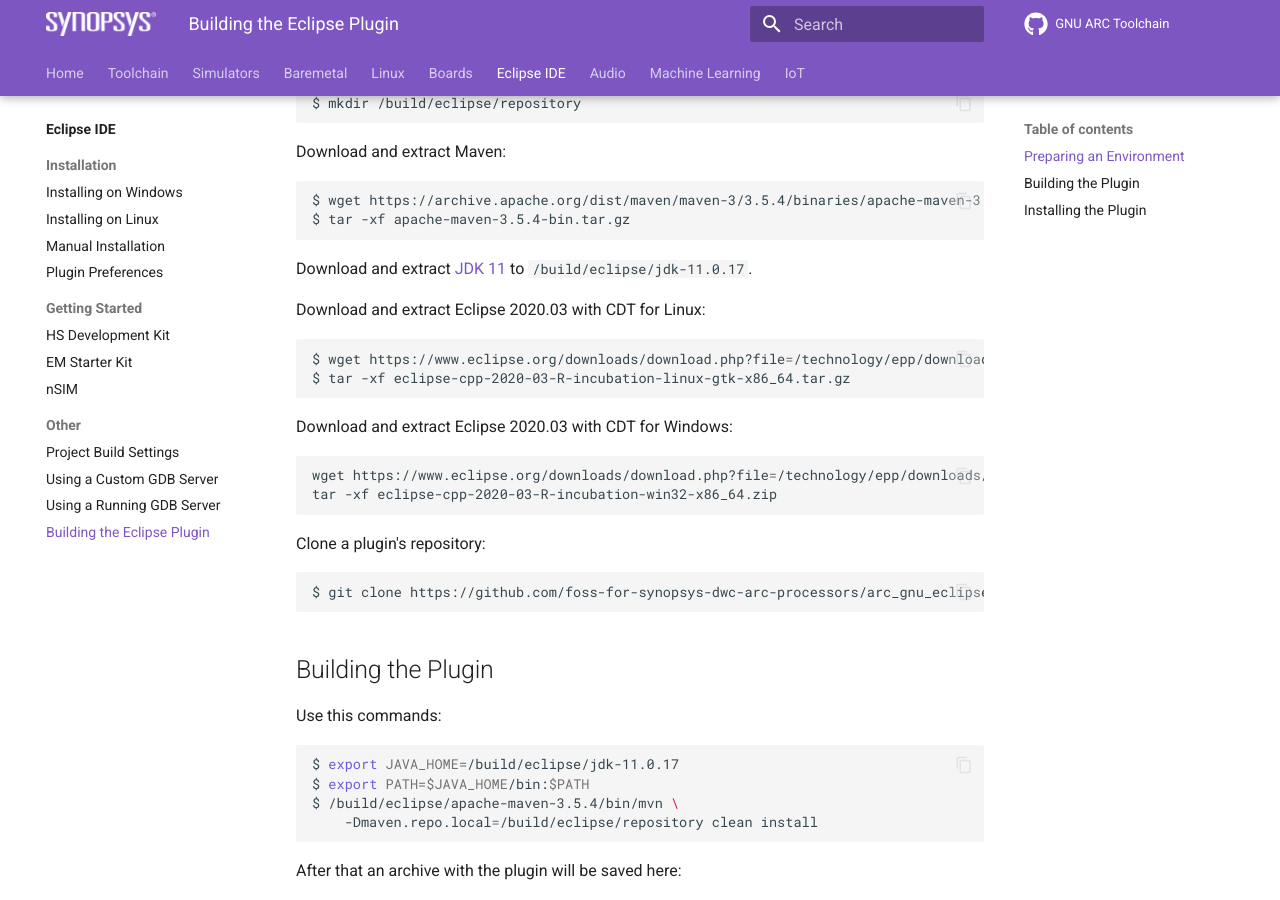
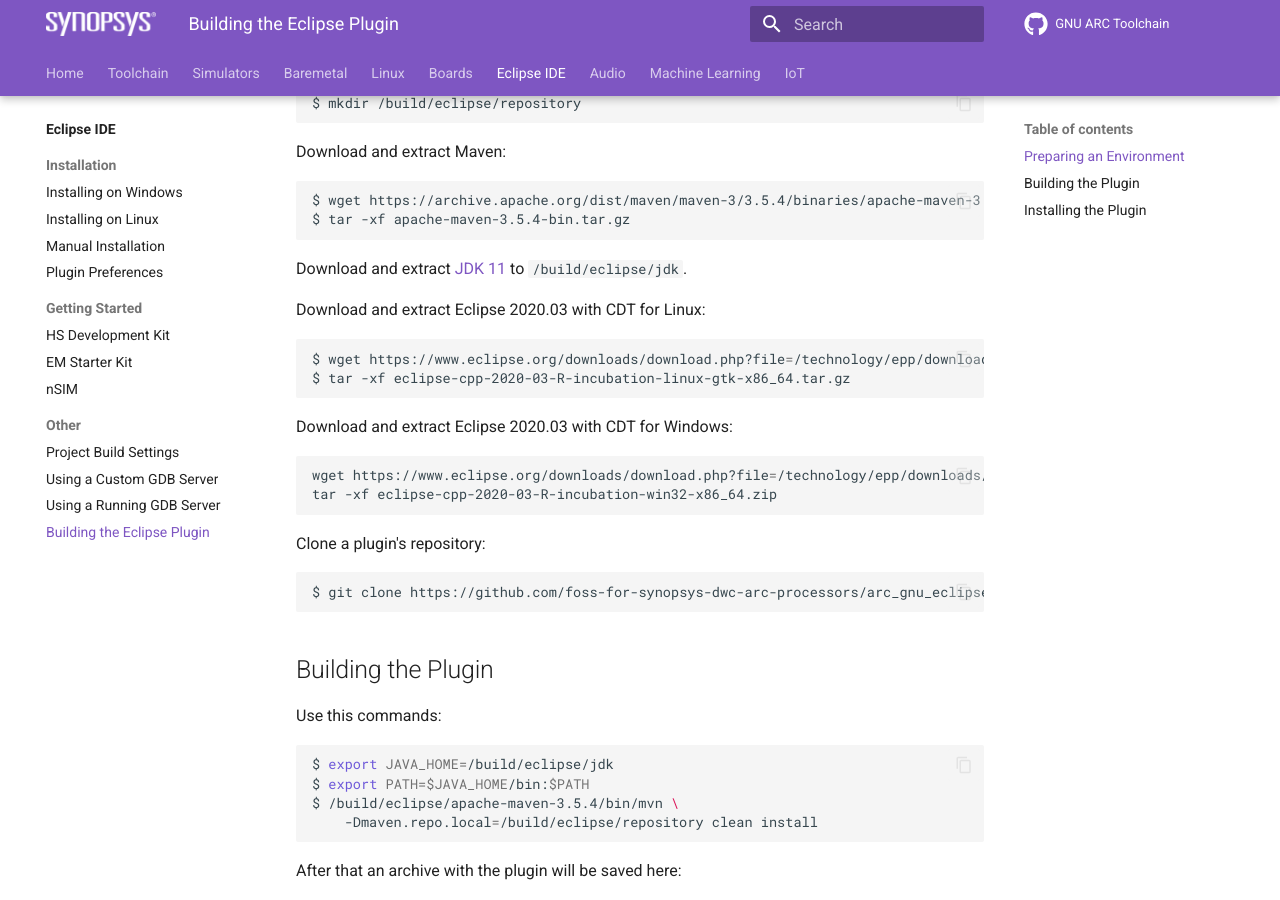
Before and after one commit to foss-for-synopsys-dwc-arc-processors/documentation, an MkDocs documentation site: the page built from docs/eclipse/other/building.md, in a window 1280 px wide and 900 px high, scrolled down 527 px. Built offline with MkDocs 1.6.1 and Material for MkDocs 9.7.7, drawn with Linux system fonts in a browser that asks for light colours; comment, search, counter and statistics services are not loaded; the version menu is left out.

Commit message:
Update JDK path in guide for building the Eclipse plugin

````diff
--- a/docs/eclipse/other/building.md
+++ b/docs/eclipse/other/building.md
@@ -31,7 +31,7 @@
 
 Download and extract
 [JDK 11](https://www.oracle.com/eg/java/technologies/javase/jdk11-archive-downloads.html)
-to `/build/eclipse/jdk-11.0.17`.
+to `/build/eclipse/jdk`.
 
 Download and extract Eclipse 2020.03 with CDT for Linux:
 
@@ -58,7 +58,7 @@
 Use this commands:
 
 ```shell
-$ export JAVA_HOME=/build/eclipse/jdk-11.0.17
+$ export JAVA_HOME=/build/eclipse/jdk
 $ export PATH=$JAVA_HOME/bin:$PATH
 $ /build/eclipse/apache-maven-3.5.4/bin/mvn \
     -Dmaven.repo.local=/build/eclipse/repository clean install
````
